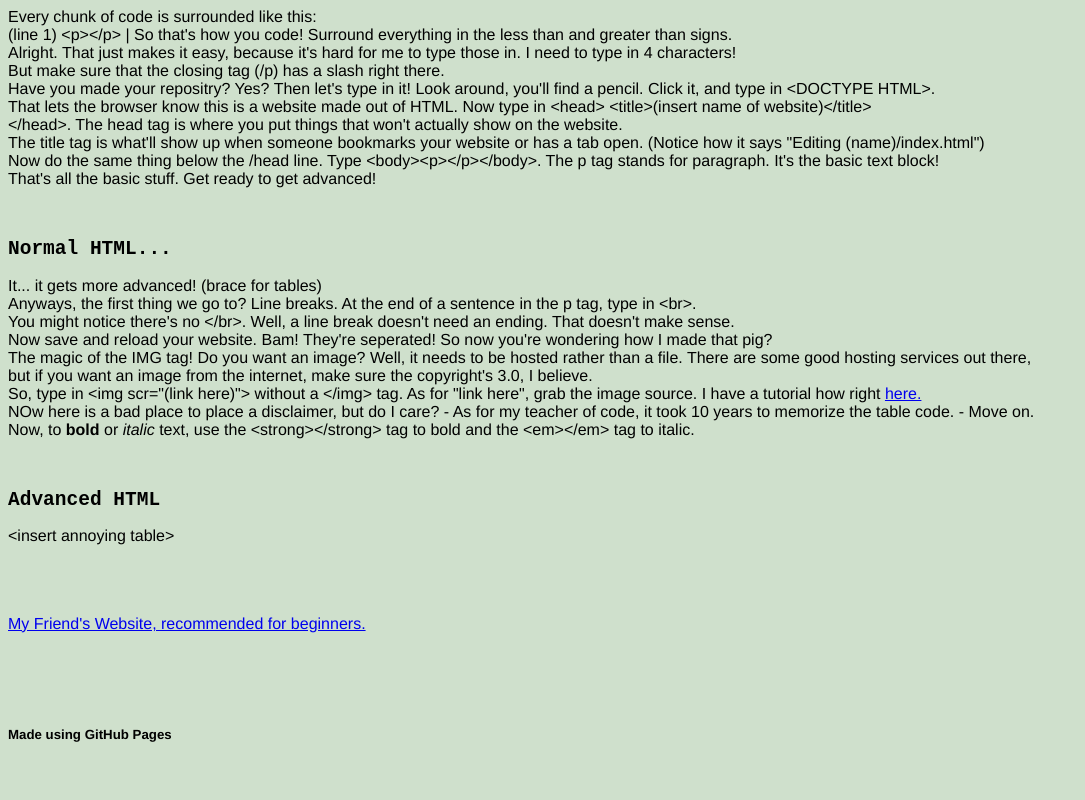
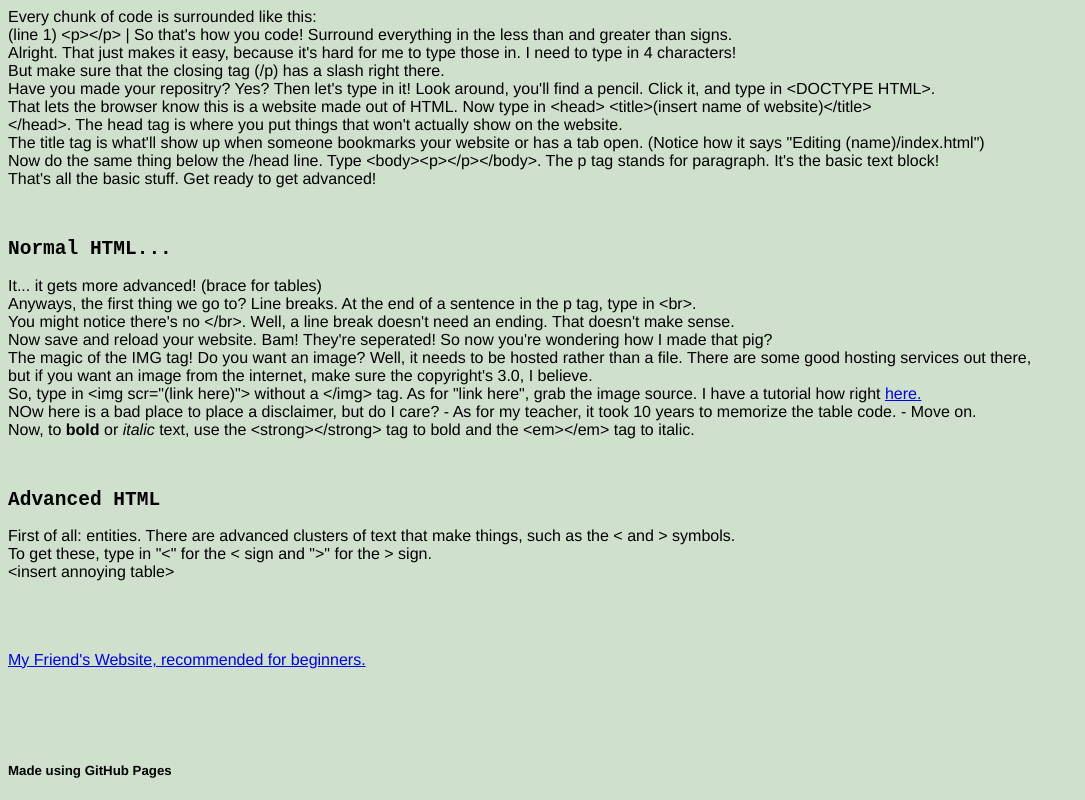
Before and after one commit to Kamchatskiye/thelongway, a plain HTML site: page index.html in a window 1280 px wide. Shown: the part 906-1706 px from the top of the page, without its empty margins (0-1085 px from the left). Before the commit the page ends 1670 px from the top, so only its background shows below. Drawn offline with Linux system fonts and the light colour scheme.

Commit message:
Update index.html

```diff
--- a/index.html
+++ b/index.html
@@ -90,11 +90,13 @@ h2 {
   The magic of the IMG tag! Do you want an image? Well, it needs to be hosted rather than a file. There are some good hosting services out there, <br>
   but if you want an image from the internet, make sure the copyright's 3.0, I believe. <br>
     So, type in &lt;img scr="(link here)"&gt; without a &lt;/img&gt; tag. As for "link here", grab the image source. I have a tutorial how right <a href="https://drive.google.com/file/d/0B2jk-LUQXEVrWld0UTlkM0xLR0U/view">here.</a><br>
-    NOw here is a bad place to place a disclaimer, but do I care? - As for my teacher of code, it took 10 years to memorize the table code. - Move on.
+    NOw here is a bad place to place a disclaimer, but do I care? - As for my teacher, it took 10 years to memorize the table code. - Move on.
     <br>Now, to <strong>bold</strong> or <em>italic</em> text, use the &lt;strong&gt;&lt;/strong&gt; tag to bold and the &lt;em&gt;&lt;/em&gt; tag to italic.</p>
   <br>
   <h2>Advanced HTML</h2>
-  <p>&lt;insert annoying table&gt;</p>
+  <p>First of all: entities. There are advanced clusters of text that make things, such as the &lt; and &gt; symbols.<br>
+    To get these, type in "&lt;" for the &lt; sign and "&gt;" for the &gt; sign.<br>
+    &lt;insert annoying table&gt;</p>
   <br><br><br>
   <a href = "http://www.kidrex.org">
     My Friend's Website, recommended for beginners. </a>
```
